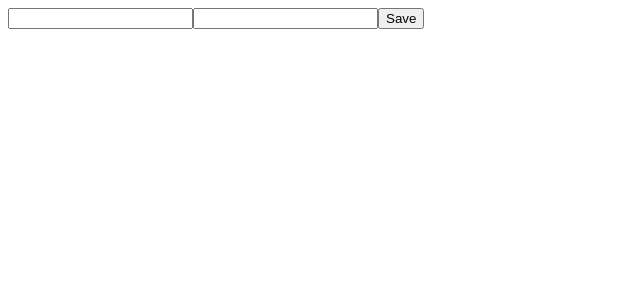
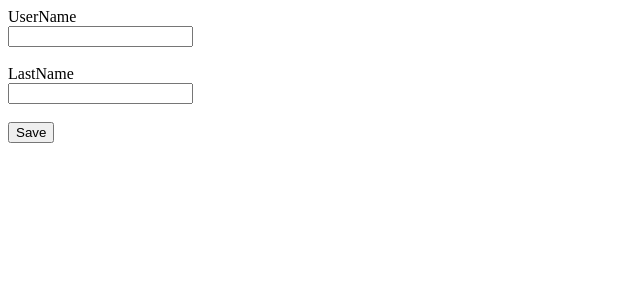
Before and after one commit to scavy29/LTIMindtree-Practise-2, an Angular app in the folder AngularDemo/: page / in a window 1280 px wide. Shown: the top 300 px of the page, without its empty margins (0-640 px from the left). Built offline with nearby package versions, Linux system fonts and the light colour scheme.

Commit message:
Backup Commit

```diff
--- /dev/null
+++ b/AngularDemo/src/app/TemplateForm/demo.templateform.html
@@ -0,0 +1,12 @@
+<form #userData="ngForm" (ngSubmit)="submitData(userData)">  <!-- we are creating a templateReference of userData and assigning object of type ngForm-->
+    <label>UserName</label>
+    <br/>
+    <input type="text" name="fname" required ngModel/> <!--when we add ngModel the automations takes place of the assignment of key-value-->
+    <br/><br/>
+    <label>LastName</label>
+    <br/>
+    <input type="text" name="lname" required ngModel/>
+    <br/><br/>
+
+    <button class="btn btn-primary"  type="submit">Save</button>
+</form>
--- a/AngularDemo/src/app/TemplateForm/demo.templateform.ts
+++ b/AngularDemo/src/app/TemplateForm/demo.templateform.ts
@@ -1,9 +1,15 @@
 import { Component } from "@angular/core";
+import { NgForm } from "@angular/forms";
 
 @Component({
-    selector:'templateforms',
-    templateUrl:'./demo.templateforms.html'
+    selector : 'temp-form',
+    templateUrl : 'demo.templateform.html'
 })
-export class TemplateForm{
 
+export class TempForm{
+    submitData(form : NgForm) //
+    {
+        console.log(form.value);
+        console.log(form.valid);
+    }
 }
--- a/AngularDemo/src/app/TemplateForm/demo.templateforms.html
+++ /dev/null
@@ -1,6 +0,0 @@
-<form #userData="ngForm" (ngSubmit)="submitData(userDate)">
-    <input type="text" name="fname" ngModel />
-    <input type="text" name="lname" ngModel />
-
-    <button class="btn btn-primary" type="submit">Save</button>
-</form>
--- a/AngularDemo/src/app/app.component.html
+++ b/AngularDemo/src/app/app.component.html
@@ -1,4 +1,2 @@
-
-
-<templateforms></templateforms>
+<temp-form></temp-form>
 <router-outlet></router-outlet>
--- a/AngularDemo/src/app/app.module.ts
+++ b/AngularDemo/src/app/app.module.ts
@@ -3,13 +3,14 @@ import { NgModule } from '@angular/core';
 
 import { AppRoutingModule } from './app-routing.module';
 import { AppComponent } from './app.component';
-import { TemplateForm } from './TemplateForm/demo.templateform';
+
 import { FormsModule } from '@angular/forms';
+import { TempForm } from './TemplateForm/demo.templateform';
 
 @NgModule({
   declarations: [
     AppComponent,
-    TemplateForm
+    TempForm
   ],
   imports: [
     BrowserModule,
```
